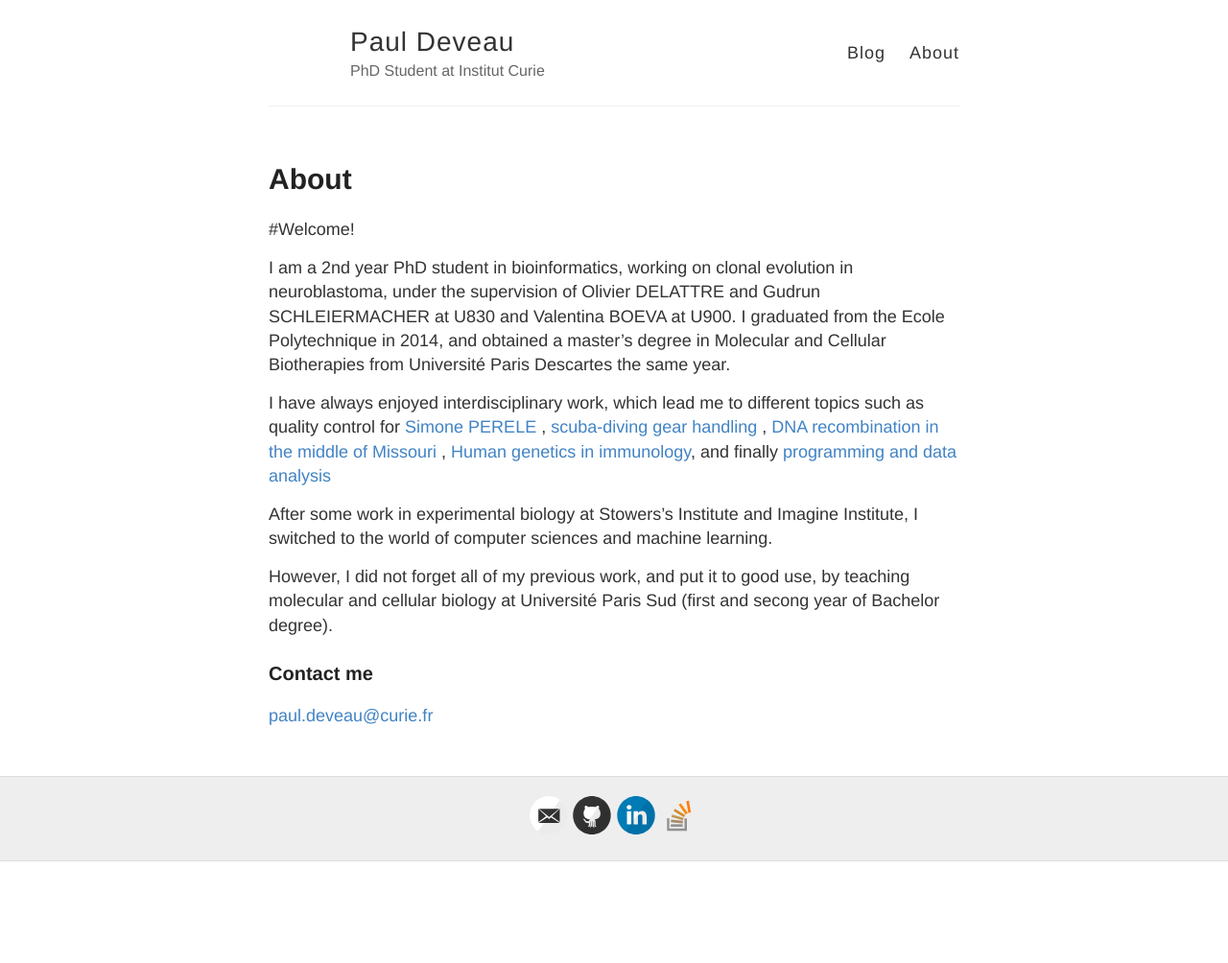
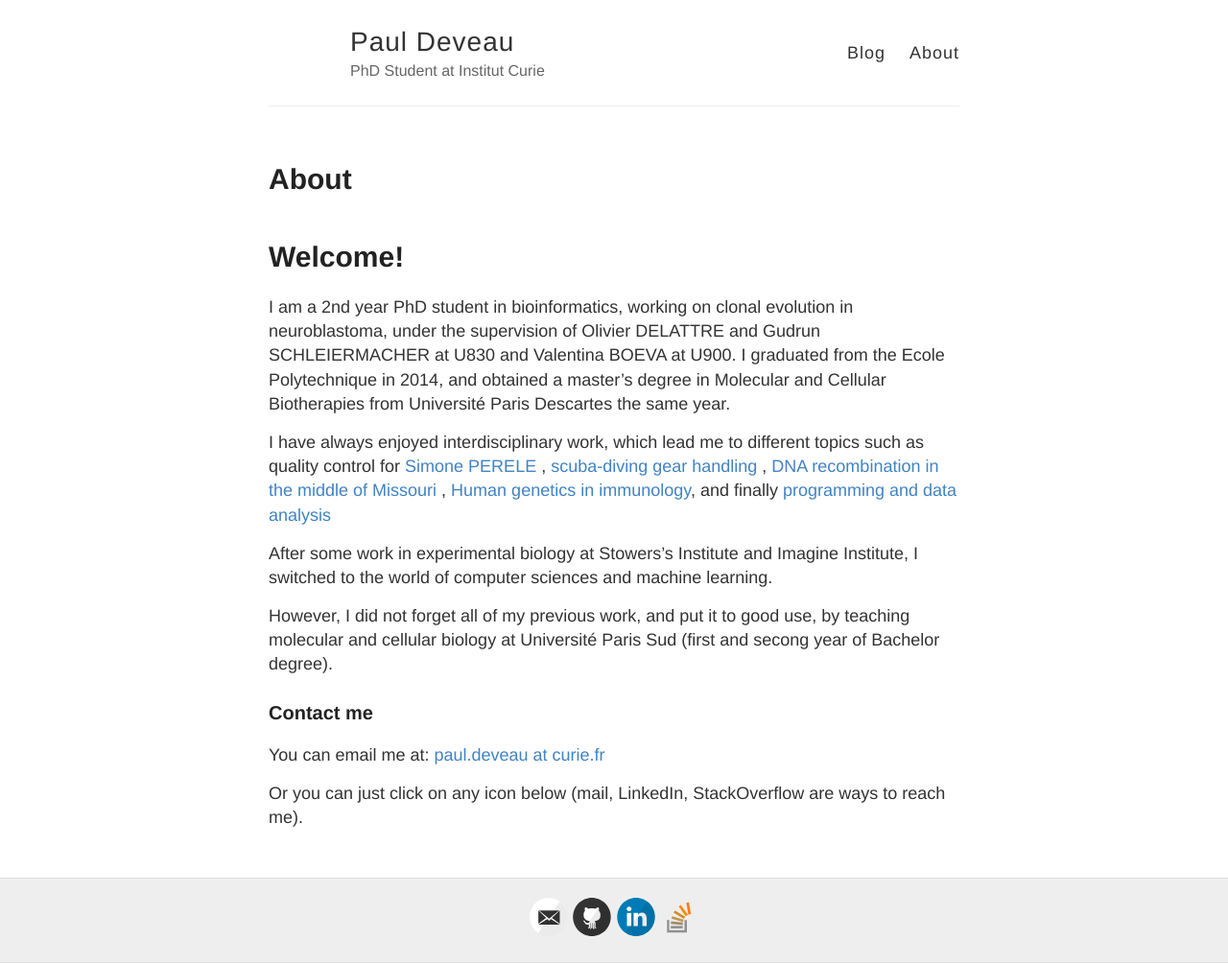
Before and after one commit to DeveauP/DeveauP.github.io, a Jekyll site: the page built from about.md, in a window 1280 px wide. Shown: the whole page at 96% size. Built offline with Jekyll 4.4.1, drawn with Linux system fonts in a browser that asks for light colours; before the commit the page ends 900 px from its top, so only the background shows below that.

```diff
--- a/about.md
+++ b/about.md
@@ -4,7 +4,7 @@ title: About
 permalink: /about/
 ---
 
-#Welcome!
+# Welcome!
 
 I am a 2nd year PhD student in bioinformatics, working on clonal evolution in neuroblastoma, under the supervision of Olivier DELATTRE and Gudrun SCHLEIERMACHER at U830 and Valentina BOEVA at U900.
 I graduated from the Ecole Polytechnique in 2014, and obtained a master's degree in Molecular and Cellular Biotherapies from Université Paris Descartes the same year.
@@ -19,4 +19,7 @@ After some work in experimental biology at Stowers's Institute and Imagine Insti
 However, I did not forget all of my previous work, and put it to good use, by teaching molecular and cellular biology at Université Paris Sud (first and secong year of Bachelor degree).
 
 ### Contact me
-[paul.deveau@curie.fr](mailto:paul.deveau@curie.fr)
+You can email me at:
+[paul.deveau at curie.fr](mailto:paul.deveau@curie.fr)
+
+Or you can just click on any icon below (mail, LinkedIn, StackOverflow are ways to reach me).
```
Also changed, not shown: blog/_posts/2016-8-3-Github.md (+1 -1 lines).
